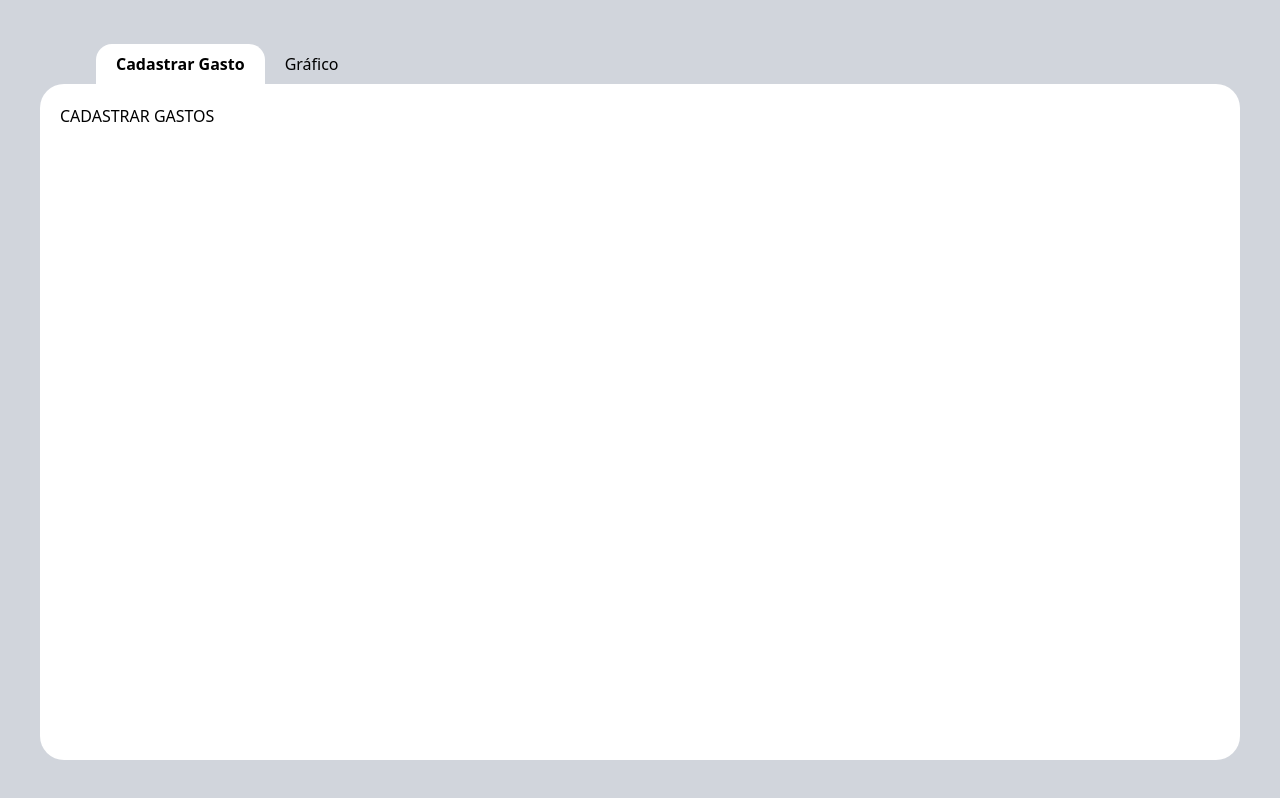
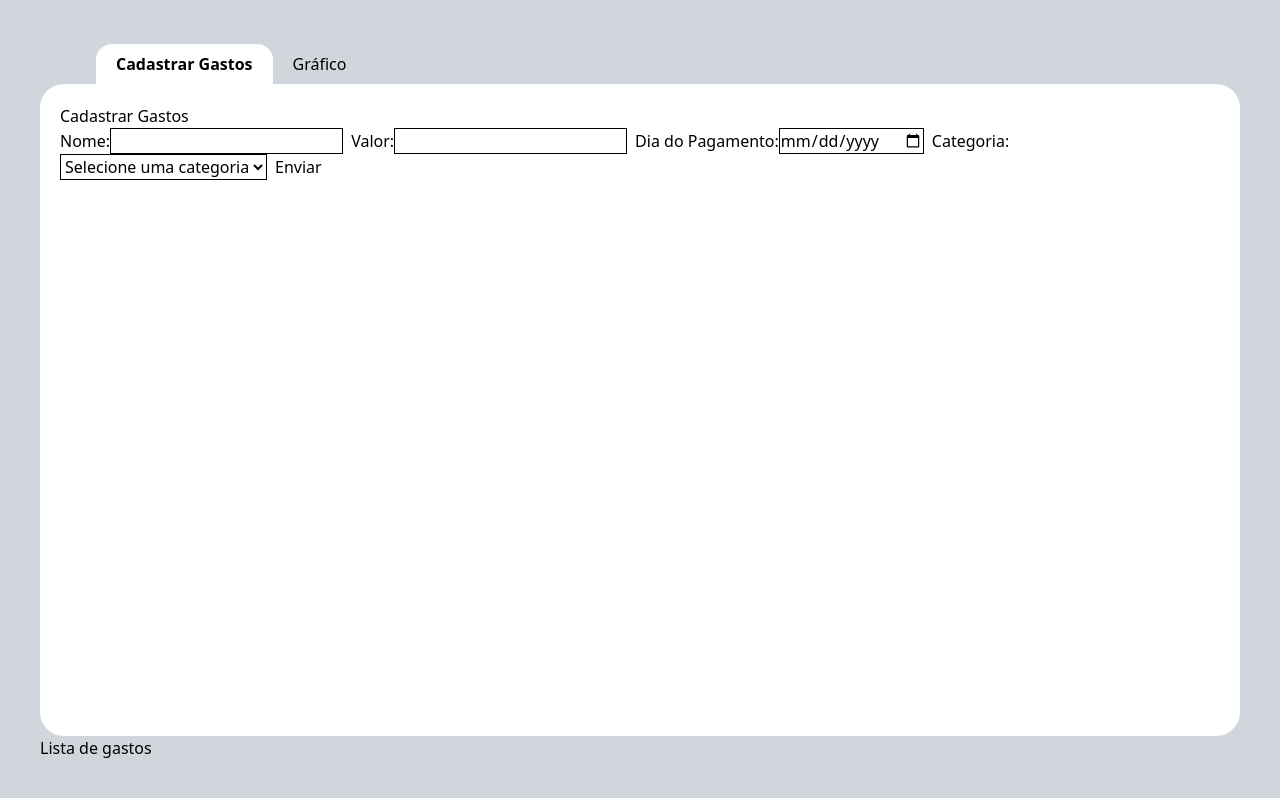
Before and after one commit to artuuuuuuuuuur/controle-de-gastos, a React (Vite) app: page / in a window 1280 px wide. Built offline with nearby package versions, Linux system fonts and the light colour scheme.

Commit message:
add: gasto object created

```diff
--- a/src/Components/NavBar.jsx
+++ b/src/Components/NavBar.jsx
@@ -10,7 +10,7 @@
               : "px-5 py-2"
           }
         >
-          <a href="/">Cadastrar Gasto</a>
+          <a href="/">Cadastrar Gastos</a>
         </li>
         <li
           className={
--- a/src/Components/Pages/AddGasto.jsx
+++ b/src/Components/Pages/AddGasto.jsx
@@ -1,10 +1,84 @@
+import { useEffect, useState } from "react";
 import NavBar from "../NavBar";
 
 function AddGasto() {
+  const [gastos, setGastos] = useState([]);
+
+  function listarGastos(e) {
+    e.preventDefault();
+    const nome = document.getElementById("nome").value;
+    const valor = document.getElementById("valor").value;
+    const data = document.getElementById("data").value;
+    const categoria = document.getElementById("categoria").value;
+
+    const newGasto = [
+      { nome: nome, valor: valor, data: data, categoria: categoria },
+    ];
+    setGastos([...gastos, newGasto[0]]);
+  }
+
+  useEffect(() => {
+    console.log(gastos);
+  }, [gastos]);
+
   return (
     <div className="h-full max-h-full flex flex-col">
       <NavBar currentPage={"cadastro"} />
-      <div className="bg-white grow overflow-auto rounded-3xl p-5">CADASTRAR GASTOS</div>
+      <section className="bg-white grow overflow-auto rounded-3xl p-5">
+        <h1>Cadastrar Gastos</h1>
+        <form className="" onSubmit={listarGastos}>
+          <label className="pr-2">
+            Nome:
+            <input
+              className="border"
+              type="text"
+              name="nome"
+              id="nome"
+              required
+            />
+          </label>
+          <label className="pr-2">
+            Valor:
+            <input
+              className="border"
+              type="number"
+              name="nome"
+              id="valor"
+              required
+            />
+          </label>
+          <label className="pr-2">
+            Dia do Pagamento:
+            <input
+              className="border"
+              type="date"
+              name="nome"
+              id="data"
+              required
+            />
+          </label>
+          <label className="pr-2">
+            Categoria:
+            <select className="border" name="nome" id="categoria" required>
+              <option value="" disabled selected>
+                Selecione uma categoria
+              </option>
+              <option value="Curso">Curso</option>
+              <option value="Curso">Streaming</option>
+              <option value="Curso">Etc</option>
+            </select>
+          </label>
+          <button type="submit">Enviar</button>
+        </form>
+      </section>
+      <section>
+        <h1>Lista de gastos</h1>
+        {
+          gastos.map((gasto)  =>
+            <span key={gasto.key}>Gasto: {gasto.nome}</span>
+          )
+        }
+      </section>
     </div>
   );
 }
```
